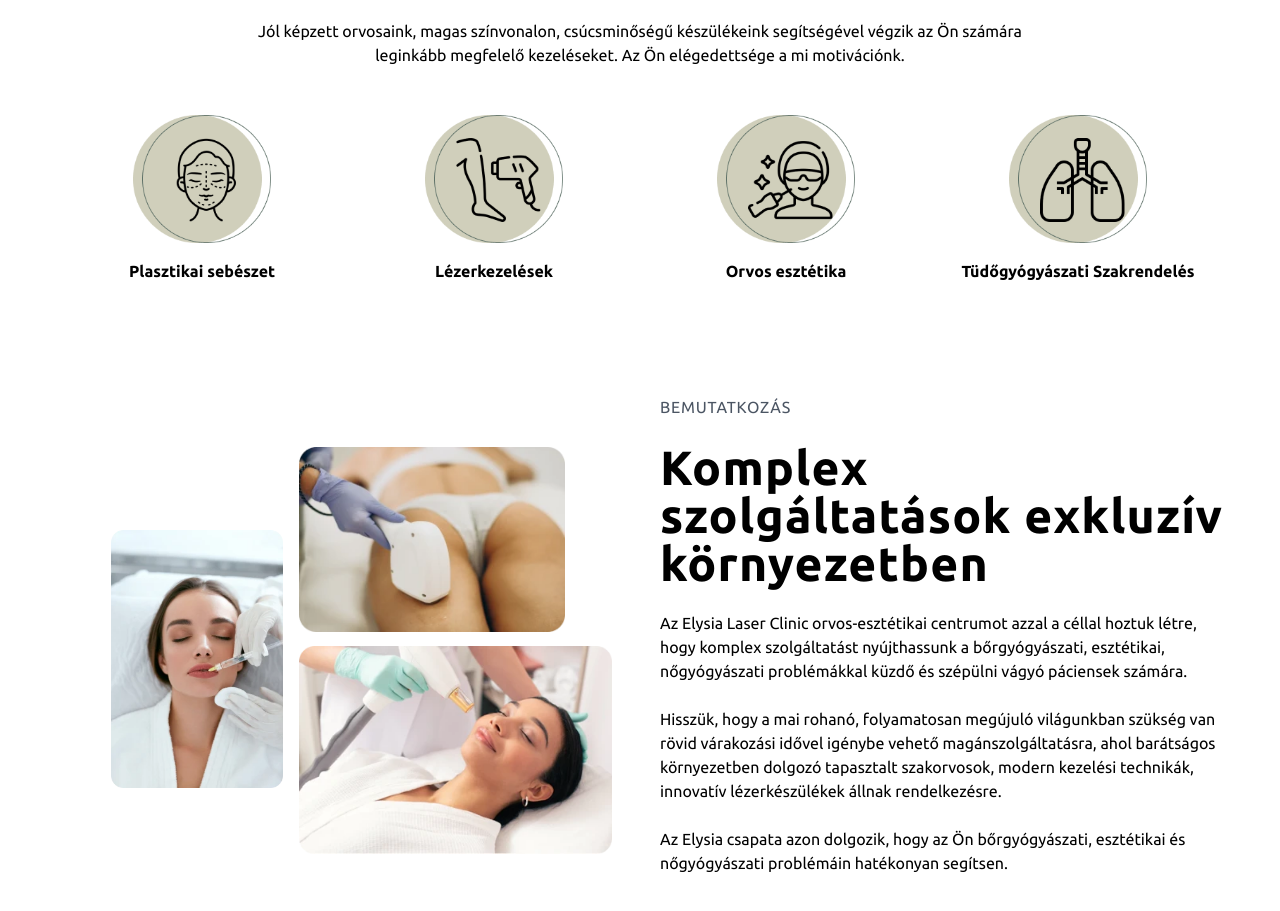
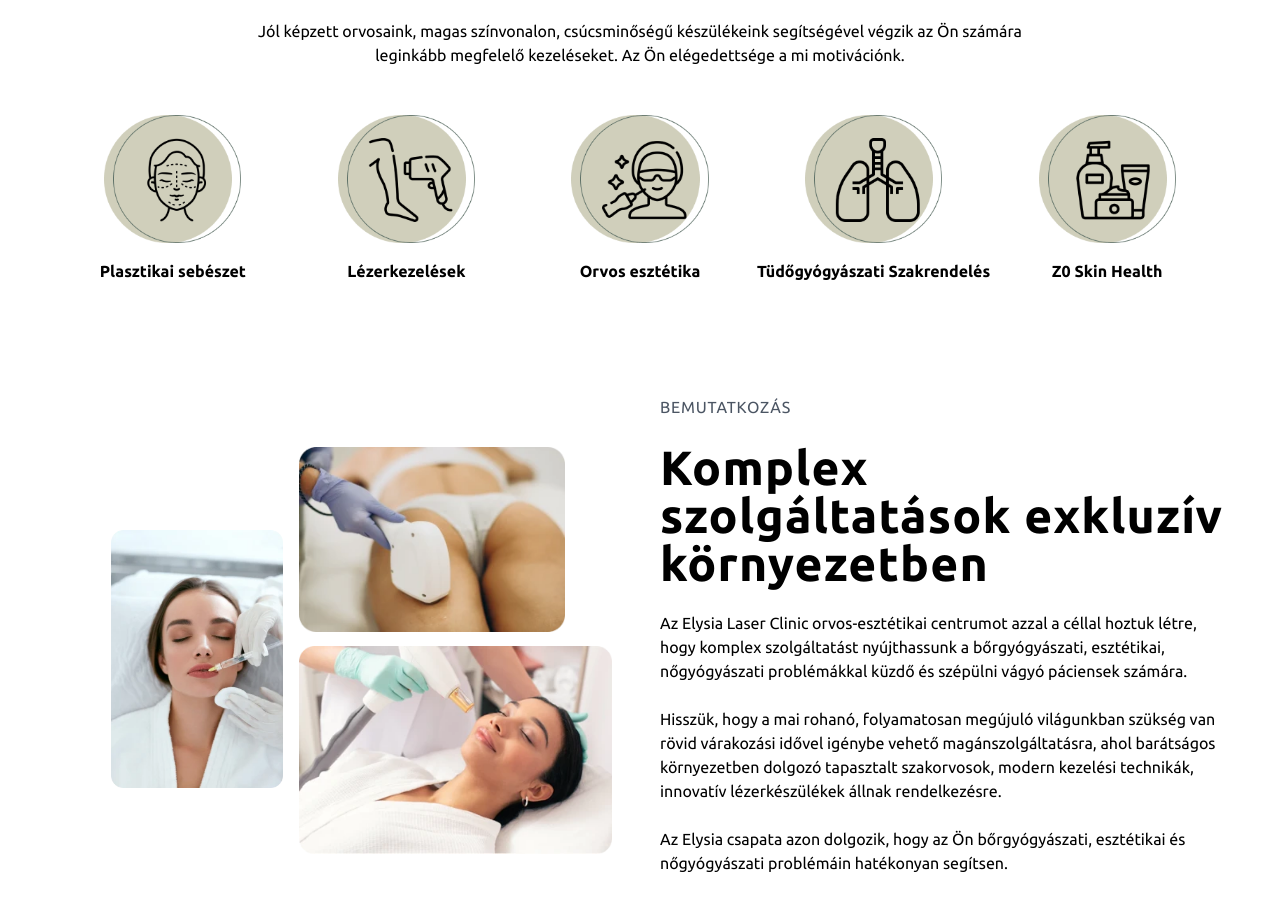
Before and after one commit to omgzsa/elysia-app, a Vue app in the folder frontend/: page / in a window 1280 px wide. Shown: the part 1113-2024 px from the top of the page. Built offline with nearby package versions, Linux system fonts and the light colour scheme; no server answers.

Commit message:
added Z0 skin static emblem

```diff
--- a/frontend/src/components/home/HomeServices.vue
+++ b/frontend/src/components/home/HomeServices.vue
@@ -29,7 +29,7 @@ const servicesFeatured = computed(() => {
       </p>
     </div>
     <ul
-      class="grid grid-cols-2 sm:grid-cols-3 md:grid-cols-4 gap-y-8 lg:gap-y-12 px-2 items-start"
+      class="grid grid-cols-2 sm:grid-cols-3 lg:grid-cols-5 gap-y-8 lg:gap-y-12 px-2 items-start"
       name="list"
     >
       <li
@@ -54,6 +54,25 @@ const servicesFeatured = computed(() => {
           </p>
         </AppLink>
       </li>
+      <li
+        class="list-item transform transition duration-300 ease-in-out hover:scale-105"
+      >
+        <AppLink
+          class="flex flex-col items-center gap-4"
+          :to="{
+            name: 'zero.skin',
+          }"
+        >
+          <img
+            class="h-24 sm:h-32 w-full object-contain"
+            :src="useGetImageUrl('z0_skin_health.webp')"
+            alt=""
+          />
+          <p class="font-semibold text-center text-xs sm:text-base">
+            Z0 Skin Health
+          </p>
+        </AppLink>
+      </li>
     </ul>
   </div>
 </template>
```
